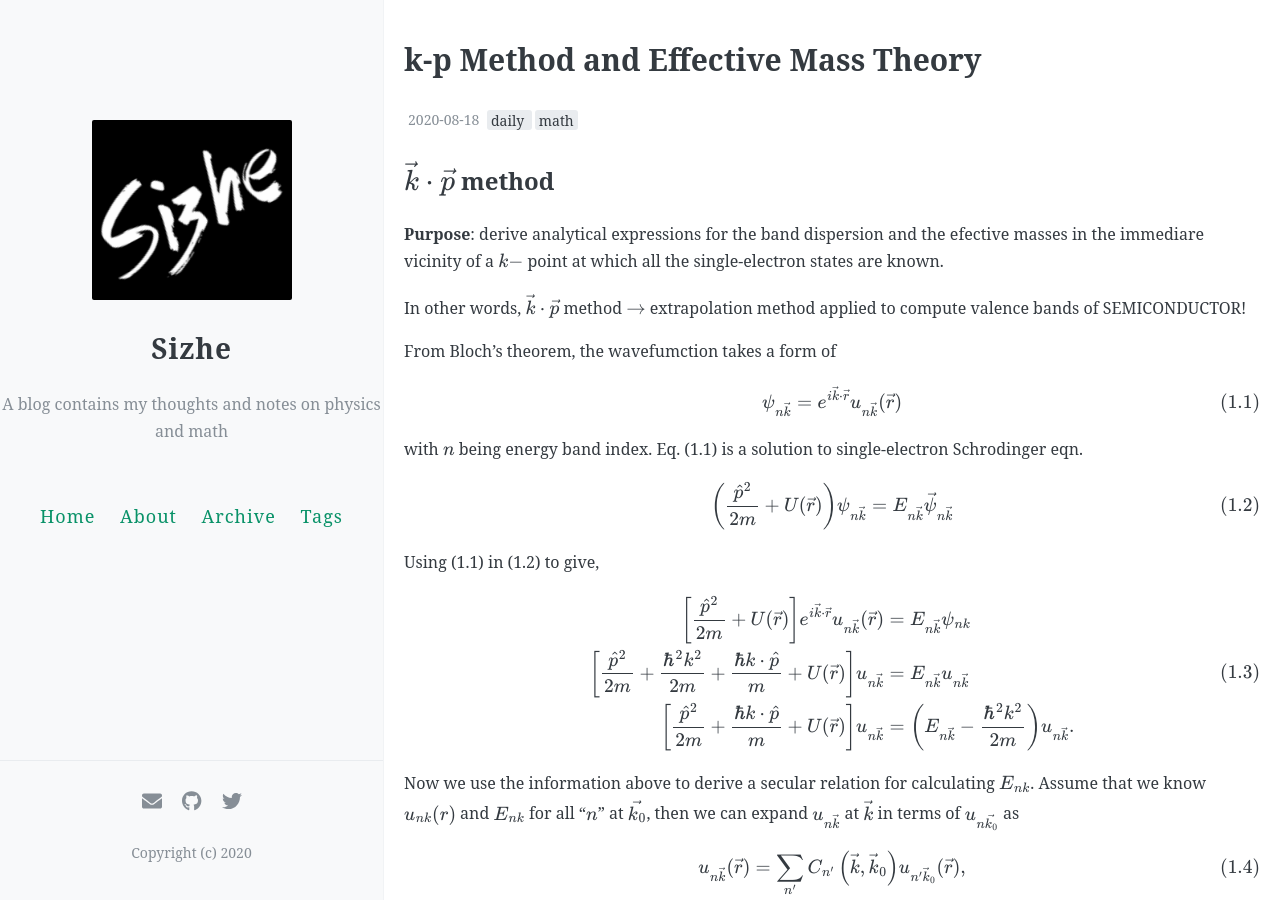
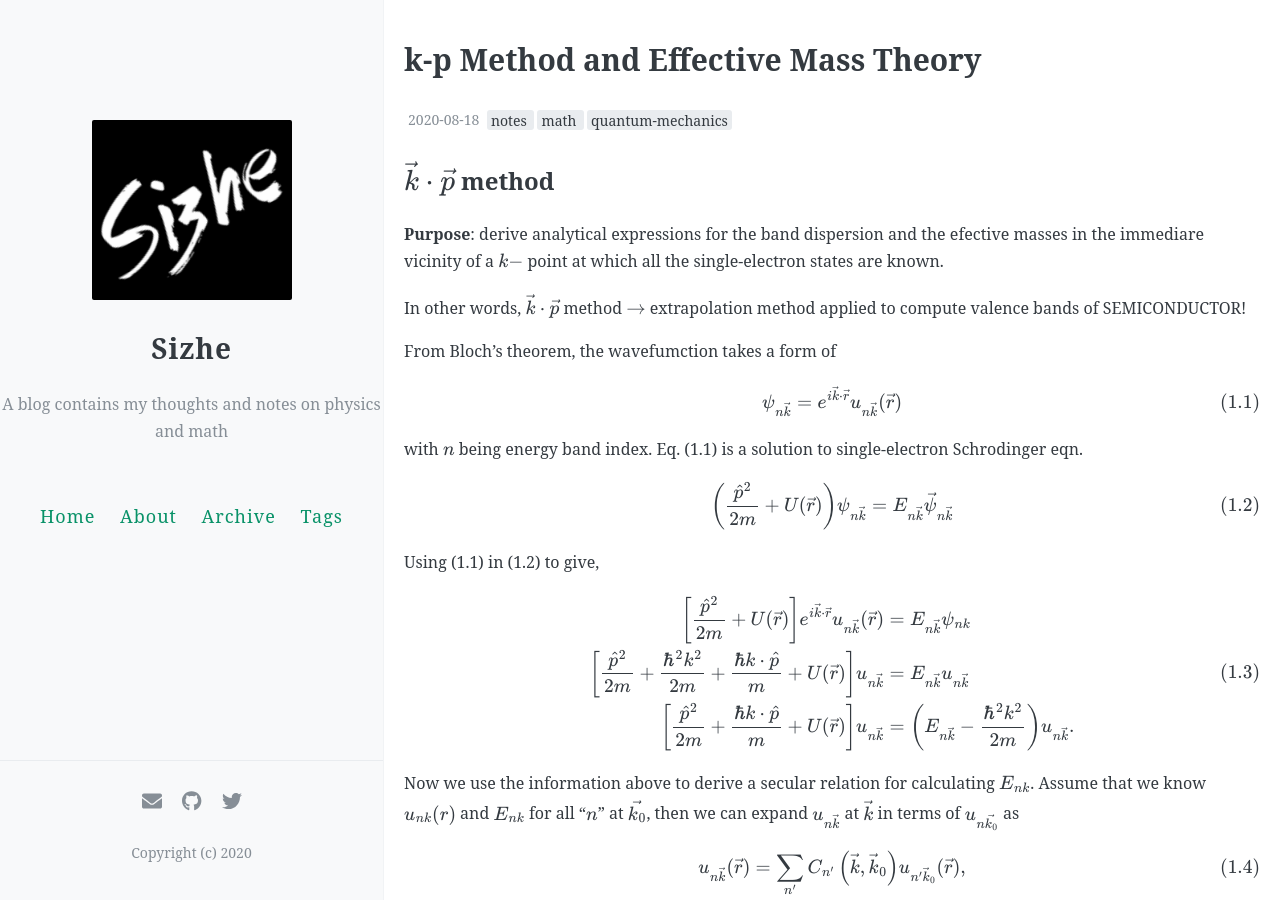
Before and after one commit to Lonitch/Lonitch.github.io, a Jekyll site: the page built from _posts/2020-08-18-kp-method-effective-mass-theory.md, in a window 1280 px wide and 900 px high. Built offline with Jekyll 4.4.1, drawn with Linux system fonts in a browser that asks for light colours; formulas are drawn with MathJax 3; comment, search, counter and statistics services are not loaded.

Commit message:
Update 2020-08-18-kp-method-effective-mass-theory.md

```diff
--- a/_posts/2020-08-18-kp-method-effective-mass-theory.md
+++ b/_posts/2020-08-18-kp-method-effective-mass-theory.md
@@ -7,7 +7,7 @@ date: 2020-08-18
 
 Author: Sizhe
 
-tags: [daily, math]
+tags: [notes, math,quantum-mechanics]
 
 toc: false
 
```
